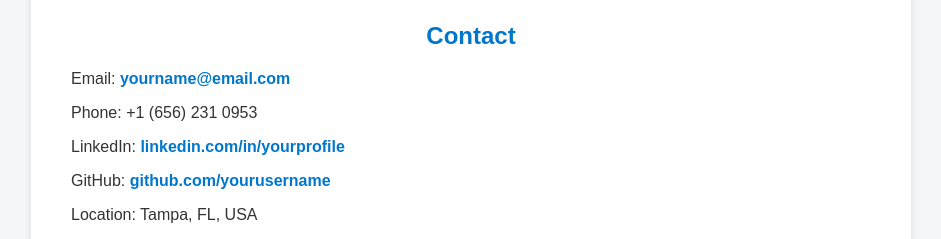
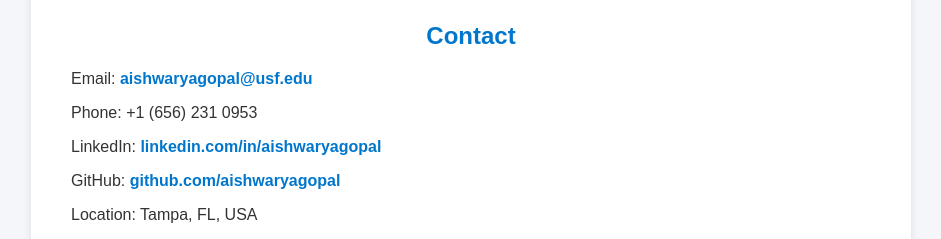
Before and after one commit to AishwaryaGopal-usf/portfolio-aishwaryagopal, a plain HTML site: page index.html in a window 1280 px wide. Shown: the part 1669-1908 px from the top of the page, without its empty margins (169-1110 px from the left). Drawn offline with Linux system fonts and the light colour scheme.

Commit message:
Update index.html

```diff
--- a/index.html
+++ b/index.html
@@ -71,10 +71,10 @@
   <!-- Contact -->
   <section id="contact">
   <h1>Contact</h1>
-  <p>Email: <a href="aishwaryagopal@usf.edu">yourname@email.com</a></p>
+  <p>Email: <a href="aishwaryagopal@usf.edu">aishwaryagopal@usf.edu</a></p>
   <p>Phone: +1 (656) 231 0953</p>
-  <p>LinkedIn: <a href="https://www.linkedin.com/in/aishwarya-gopal-b1bb2a1a6/" target="_blank">linkedin.com/in/yourprofile</a></p>
-  <p>GitHub: <a href="https://github.com/AishwaryaGopal-usf" target="_blank">github.com/yourusername</a></p>
+  <p>LinkedIn: <a href="https://www.linkedin.com/in/aishwarya-gopal-b1bb2a1a6/" target="_blank">linkedin.com/in/aishwaryagopal</a></p>
+  <p>GitHub: <a href="https://github.com/AishwaryaGopal-usf" target="_blank">github.com/aishwaryagopal</a></p>
   <p>Location: Tampa, FL, USA</p>
 </section>
 
```
